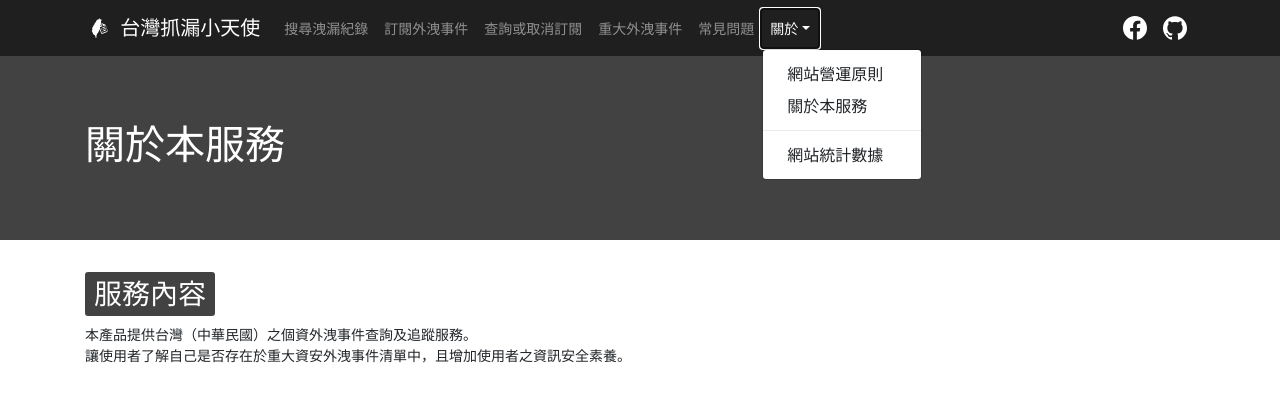
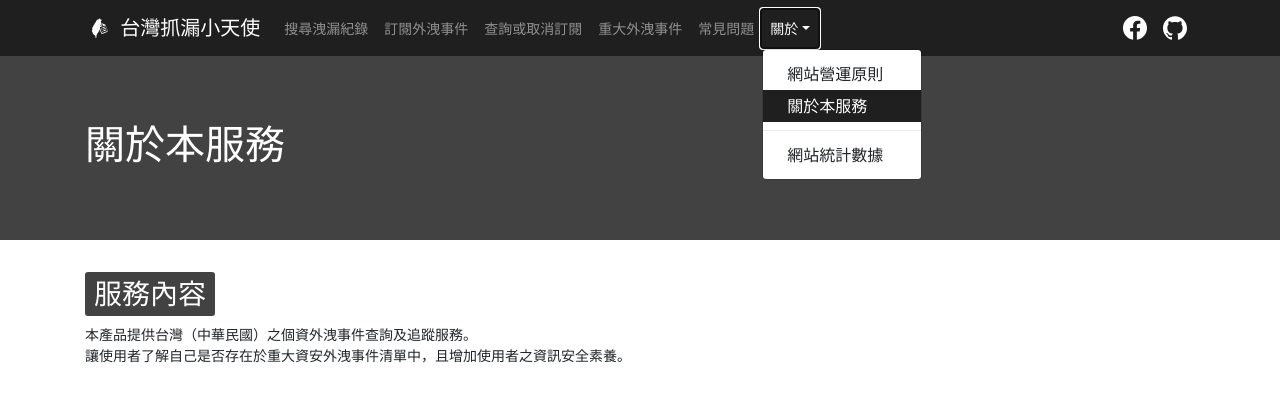
Before and after one commit to breach-tw/breach.tw, a PHP site: page /about.php in a window 1280 px wide, after a click on "關於". Shown: the top 402 px of the page. Run offline with PHP 8.4, Linux system fonts and the light colour scheme; some libraries are stand-ins or nearby versions.

Commit message:
為 dropdown 新增 active 樣式

```diff
--- a/src/header.php
+++ b/src/header.php
@@ -53,10 +53,10 @@ require 'config.php';
 					<li class="nav-item dropdown">
 						<a class="nav-link dropdown-toggle" data-toggle="dropdown" href="#" role="button" aria-haspopup="true" aria-expanded="false">關於</a>
 						<div class="dropdown-menu">
-							<a class="dropdown-item" href="policy.php">網站營運原則</a>
-							<a class="dropdown-item" href="about.php">關於本服務</a>
+							<a class="dropdown-item <?= $uri == '/policy.php' ? 'active' : '' ?>" href="policy.php">網站營運原則</a>
+							<a class="dropdown-item <?= $uri == '/about.php' ? 'active' : '' ?>" href="about.php">關於本服務</a>
 							<div class="dropdown-divider"></div>
-							<a class="dropdown-item" href="stat.php">網站統計數據</a>
+							<a class="dropdown-item <?= $uri == '/stat.php' ? 'active' : '' ?>" href="stat.php">網站統計數據</a>
 						</div>
 					</li>
 				</ul>
--- a/styles/index.css
+++ b/styles/index.css
@@ -31,6 +31,10 @@ nav {
     background: var(--theme-color-darker);
 }
 
+.dropdown-item.active,
+.dropdown-item:active {
+    background-color: var(--theme-color-darker);
+}
 
 /* 按鈕 */
 .btn-outline-dark:hover {
```
